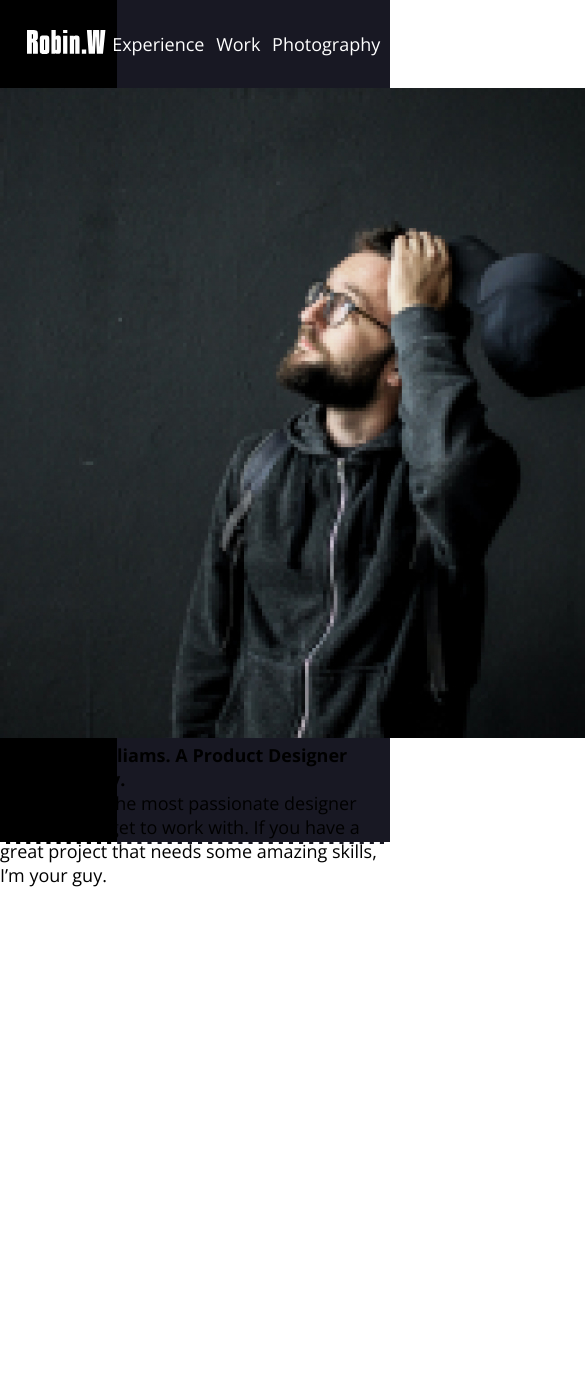
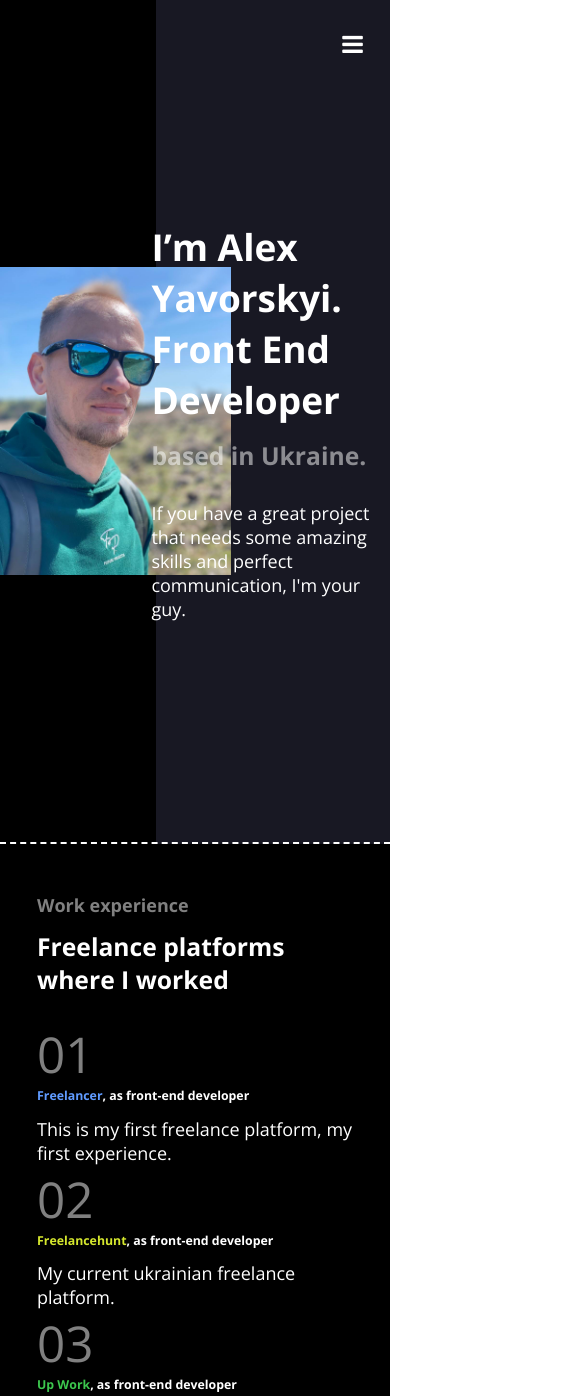
Before and after one commit to slimnation23/Alex, a plain HTML site: page index.html in a window 390 px wide. Shown: the top 1396 px of the page, 585 px wide, since content can reach past the window. Before the commit the page ends 887 px from the top, so only its background shows below. Drawn offline with nearby package versions, Linux system fonts and the light colour scheme.

Commit message:
2 blocks done

```diff
--- a/index.html
+++ b/index.html
@@ -9,26 +9,54 @@
       href="https://fonts.googleapis.com/css2?family=Open+Sans:wght@400;700&display=swap"
       rel="stylesheet"
     />
+    <link rel="stylesheet" href="https://stackpath.bootstrapcdn.com/font-awesome/4.7.0/css/font-awesome.min.css">
     <link rel="stylesheet" href="style.css" />
     <script src="script.js" defer></script>
-    <title>Robin W</title>
+    <title>Alex</title>
   </head>
   <body>
 
     <header>
         <nav>
-            <a href="#" class="logo"><img src="image/logo.svg" alt="logo"></a>
-            <ul>
-                <li><a href="#">Experience</a></li>
+            <a href="#" class="logo"></a>
+            <ul class="nav-list">
+                <li><a href="#experience">Experience</a></li>
                 <li><a href="#">Work</a></li>
                 <li><a href="#">Photography</a></li>
                 <li><a href="#">Contact</a></li>
             </ul>
+            <div class="menu-toggle">
+              <i class="fa fa-bars" aria-hidden="true"></i>
+          </div>
         </nav>
-        <img src="image/header.jpg" alt="header-img">
-        <h1>I’m Robin Williams. A Product Designer <span>based in Italy.</span></h1>
-        <p>I’m probably the most passionate designer you will ever get to work with. If you have a great project that needs some amazing skills, I’m your guy.</p>
+        <img class="header-img" src="image/IMG_20230503_235947_740.jpg" alt="header-img">
+        <div class="header-content">
+          <h1>I’m Alex Yavorskyi. Front End Developer <span>based in Ukraine.</span></h1>
+          <p>If you have a great project that needs some amazing skills and perfect communication, I'm your guy.</p>
+        </div>
     </header>
+
+    <section id="experience" class="black-section">
+        <h5>Work experience</h5>
+        <h2>Freelance platforms where I worked</h2>
+        <div class="work-items">
+          <div class="work-item">
+            <div>01</div>
+            <h4><span class="freelancer">Freelancer</span>, as front-end developer</h4>
+            <p>This is my first freelance platform, my first experience.</p>
+          </div>
+          <div class="work-item">
+            <div>02</div>
+            <h4><span class="freelancehunt">Freelancehunt</span>, as front-end developer</h4>
+            <p>My current ukrainian freelance platform.</p>
+          </div>
+          <div class="work-item">
+            <div>03</div>
+            <h4><span class="upwork">Up Work</span>, as front-end developer</h4>
+            <p>The least popular platform for me at the moment.</p>
+          </div>
+        </div>
+    </section>
 
   </body>
 </html>
--- a/script.js
+++ b/script.js
@@ -0,0 +1,8 @@
+const menuBtn = document.querySelector(".menu-toggle");
+const navList = document.querySelector(".nav-list");
+
+menuBtn.addEventListener("click", toggleMenu);
+
+function toggleMenu() {
+  navList.classList.toggle("show");
+}
--- a/style.css
+++ b/style.css
@@ -3,7 +3,9 @@
   padding: 0;
   box-sizing: border-box;
   font-size: 18px;
-  font-family: 'Open Sans', sans-serif;
+  font-family: "Open Sans", sans-serif;
+  color: #fff;
+  scroll-behavior: smooth;
 }
 
 :root {
@@ -14,8 +16,10 @@ header {
   position: relative;
   height: 100vh;
   width: 100%;
-  background: linear-gradient(to right, rgb(0, 0, 0) 30%, #181823 25%);
-  border-bottom: 2px dashed #fff ;
+  background: linear-gradient(to right, rgb(0, 0, 0) 40%, #181823 25%);
+  border-bottom: 2px dashed #fff;
+  display: flex;
+  align-items: center;
 }
 
 nav {
@@ -24,20 +28,31 @@ nav {
   align-items: center;
   padding: 0 7vw;
   height: 88px;
+  position: absolute;
+  top: 0;
+  left: 0;
+  width: 100%;
+}
+
+nav .logo {
+  text-decoration: none;
+  color: #fff;
+  font-size: calc(var(--index) * 1);
+  text-transform: uppercase;
 }
 
 nav ul {
   display: flex;
+  left: 0;
+  position: static;
 }
 
 nav ul li {
   list-style: none;
-
-
 }
 
 nav ul li:hover {
-    background-color: #5221E6;
+  background-color: #5221e6;
 }
 
 nav ul li a {
@@ -49,3 +64,131 @@ nav ul li a {
   padding-left: 1.5vw;
   padding-right: 1.5vw;
 }
+.header-img {
+  width: calc(var(--index) * 22);
+  height: calc(var(--index) * 25);
+  margin-left: calc(var(--index) * 6);
+}
+
+.header-content {
+  margin-left: -80px;
+  width: calc(var(--index) * 35);
+}
+
+.header-content h1 {
+  font-size: calc(var(--index) * 3);
+  color: #fff;
+  margin-bottom: calc(var(--index) * 2);
+}
+
+.header-content h1 span {
+  font-size: calc(var(--index) * 2);
+  color: #fff;
+  opacity: 0.5;
+}
+
+.header-content p {
+  color: #fff;
+}
+
+.menu-toggle {
+  color: #ffffff;
+  float: right;
+  line-height: 50px;
+  font-size: 24px;
+  cursor: pointer;
+  display: none;
+}
+
+section {
+  width: 100%;
+  padding-left: calc(var(--index) * 3);
+  background-color: black;
+}
+
+.black-section {
+  padding-top: calc(var(--index) * 4);
+  padding-bottom: calc(var(--index) * 4);
+  padding-right: calc(var(--index) * 3);
+}
+
+.black-section h5 {
+  opacity: 0.5;
+  margin-bottom: calc(var(--index) * 1);
+}
+
+.black-section h2 {
+  font-size: calc(var(--index) * 2);
+  margin-bottom: calc(var(--index) * 2);
+}
+
+.work-items {
+  display: flex;
+  justify-content: space-between;
+  flex-wrap: wrap;
+}
+
+.work-item div {
+  opacity: 0.5;
+  font-size: calc(var(--index) * 4);
+}
+
+.work-item h4 {
+  font-size: calc(var(--index) * 1);
+  margin-bottom: calc(var(--index) * 1);
+}
+
+.freelancehunt {
+  color: #d5e72d;
+  opacity: 1;
+  font-size: calc(var(--index) * 1);
+}
+
+.freelancer {
+  color: #609bff;
+  opacity: 1;
+  font-size: calc(var(--index) * 1);
+}
+
+.upwork {
+  color: #3cc74e;
+  opacity: 1;
+  font-size: calc(var(--index) * 1);
+}
+
+@media (max-width: 767px) {
+  .menu-toggle {
+    display: block;
+  }
+
+  nav ul {
+    position: absolute;
+    height: calc(100vh - 50px);
+    top: 80px;
+    left: -100%;
+    transition: 0.5s;
+  }
+
+  nav ul li {
+    width: 100%;
+    display: flex;
+    justify-content: center;
+  }
+
+  .show {
+    display: flex;
+    position: fixed;
+    top: 80px;
+    left: 0;
+    width: 100%;
+    flex-direction: column;
+    align-items: center;
+    height: 100vh;
+    z-index: 10;
+    background-color: #181823;
+  }
+
+  .header-img {
+    margin-left: 0;
+  }
+}
```
Also changed, not shown: image/IMG_20230503_235947_740.jpg (added), image/logo.svg (deleted). Lines whose indentation alone changed are shown as unchanged.
